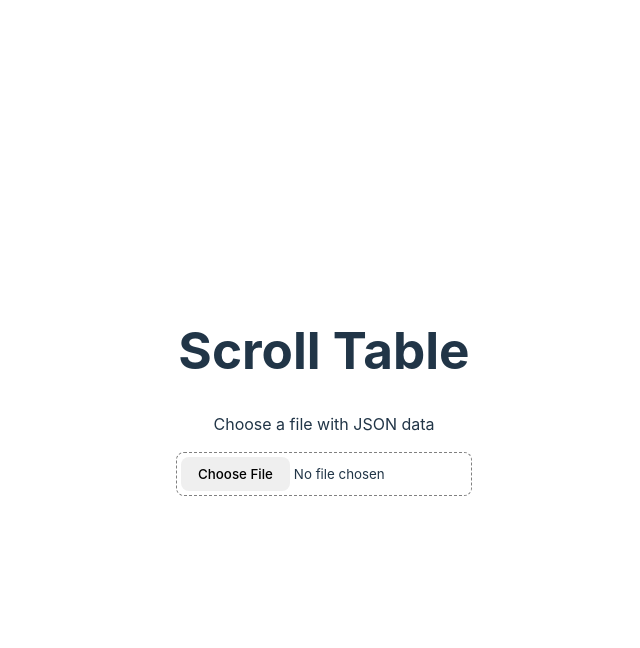
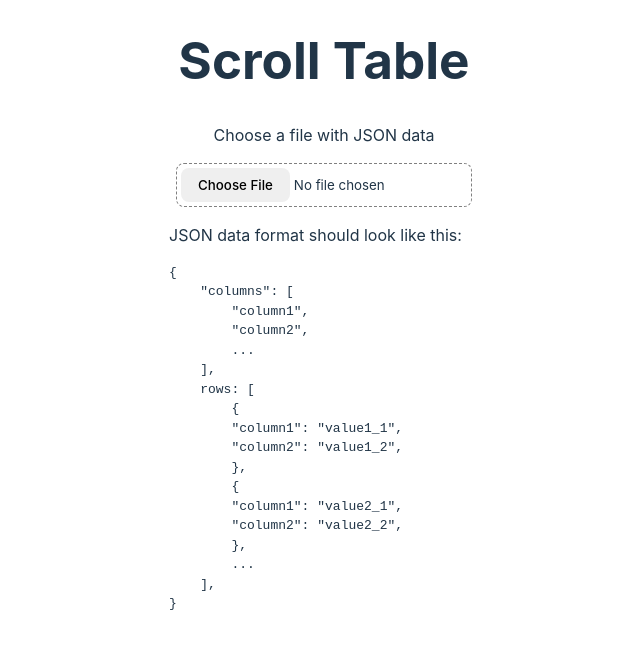
Before and after one commit to andrius-zidonis/scroll-table-demo, a Vue app: page / in a window 1280 px wide. Shown: the top 648 px of the page, without its empty margins (316-956 px from the left). Built offline with nearby package versions, Linux system fonts and the light colour scheme.

Commit message:
improve UX with example data

```diff
--- a/src/components/TableData.vue
+++ b/src/components/TableData.vue
@@ -1,6 +1,7 @@
 <script setup>
 import { ref, computed, onMounted, onUnmounted } from "vue";
 import TableDataInput from "./TableDataInput.vue";
+import TableDataSample from "./TableDataSample.vue";
 
 const columns = ref([]);
 const rows = ref([]);
@@ -26,4 +27,14 @@ function resetData() {
 
     <p v-if="rows.length > 0">Total rows: {{ rows.length }}</p>
   </div>
+
+  <div class="table-data">
+    <TableDataSample v-if="rows.length === 0" />
+  </div>
 </template>
+
+<style lang="scss" scoped>
+.table-data {
+  text-align: left;
+}
+</style>
--- /dev/null
+++ b/src/components/TableDataSample.vue
@@ -0,0 +1,34 @@
+<template>
+  <div class="sample-data">
+    <p>JSON data format should look like this:</p>
+    <pre>
+{
+    "columns": [
+        "column1",
+        "column2",
+        ...
+    ],
+    rows: [
+        {
+        "column1": "value1_1",
+        "column2": "value1_2",
+        },
+        {
+        "column1": "value2_1",
+        "column2": "value2_2",
+        },
+        ...
+    ],
+}
+        </pre
+    >
+  </div>
+</template>
+
+<style scoped>
+.sample-data {
+  max-width: 310px;
+  margin: auto;
+  font-family: Inter, system-ui, Avenir, Helvetica, Arial, sans-serif;
+}
+</style>
--- a/src/style.css
+++ b/src/style.css
@@ -26,8 +26,6 @@ a:hover {
 
 body {
   margin: 0;
-  display: flex;
-  place-items: center;
   min-width: 320px;
   min-height: 100vh;
 }
@@ -35,6 +33,7 @@ body {
 h1 {
   font-size: 3.2em;
   line-height: 1.1;
+  margin-top: 0;
 }
 
 button {
```
